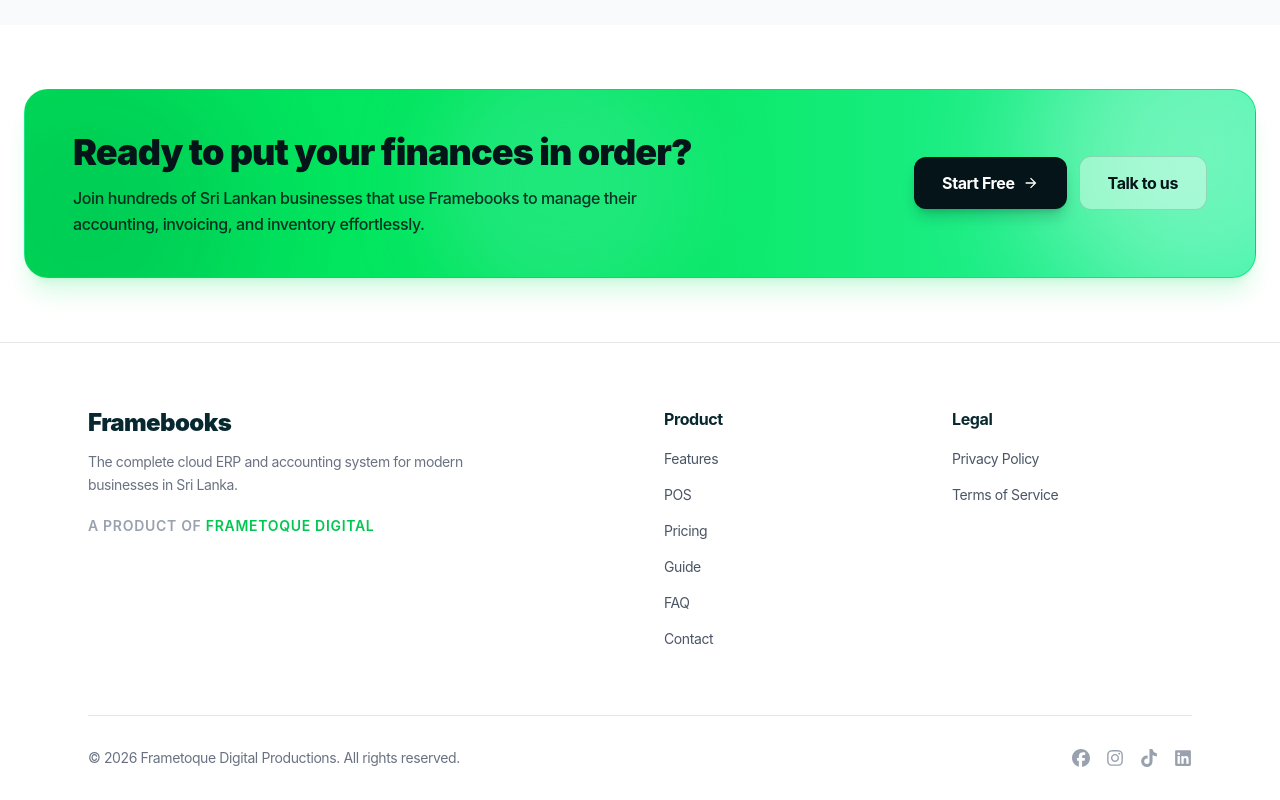
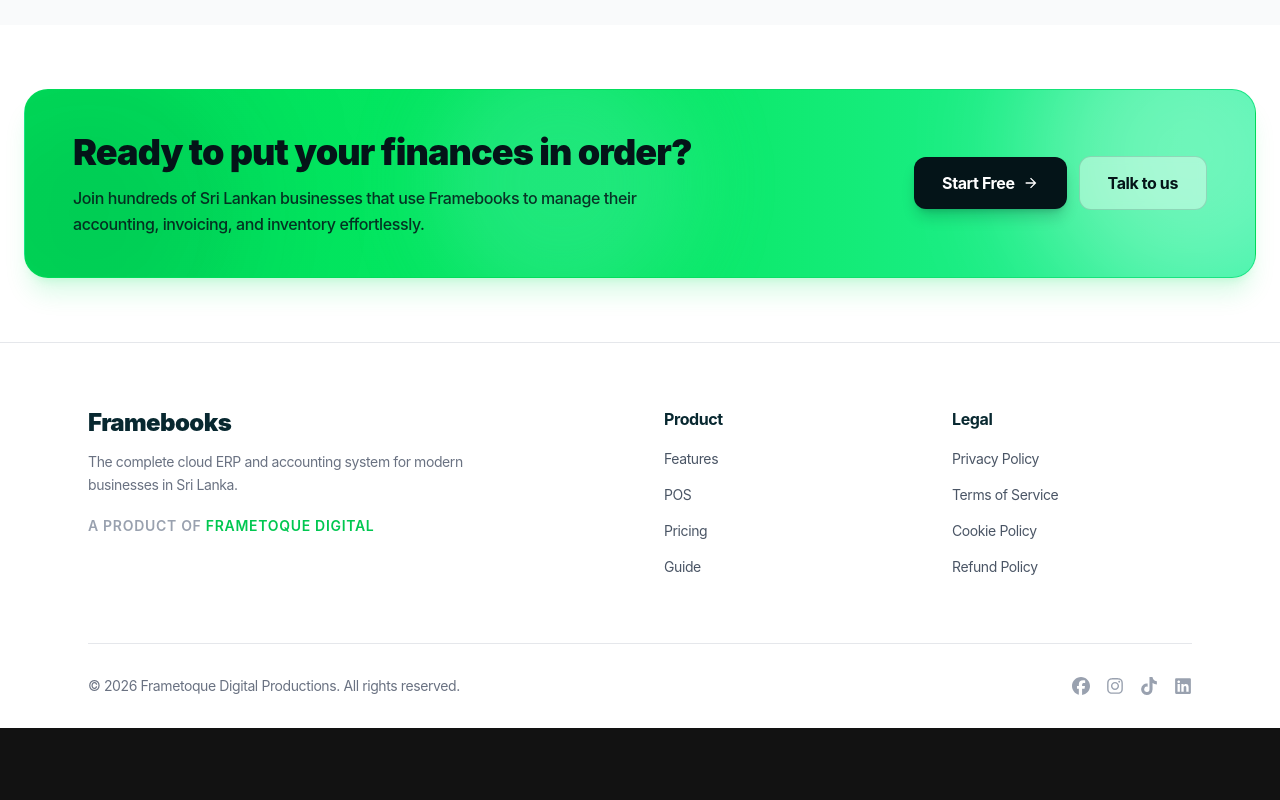
Before and after one commit to frametoque/framebooks, a Next.js app: page / in a window 1280 px wide. Shown: the part 7736-8536 px from the top of the page. After the commit the page ends 8464 px from the top, so only its background shows below. Built offline with nearby package versions, Linux system fonts and the light colour scheme; no server answers; the database is empty; a web font is replaced by a local one.

Commit message:
content(footer): balance product and legal columns to exactly 4 items each

```diff
--- a/src/components/landing/Footer.tsx
+++ b/src/components/landing/Footer.tsx
@@ -1,5 +1,5 @@
 import Link from 'next/link';
-import { navigation } from '@/data/landing/content';
+import { footerProductLinks, footerLegalLinks } from '@/data/landing/content';
 import { FaFacebook, FaInstagram, FaTiktok, FaLinkedin } from 'react-icons/fa6';
 
 const socialLinks = [
@@ -39,7 +39,7 @@ export default function Footer() {
           <div>
             <h4 className="font-bold text-sm sm:text-base mb-3 sm:mb-4 text-[#082830]">Product</h4>
             <ul className="space-y-2.5 sm:space-y-3 text-sm text-gray-600">
-              {navigation.map((n) => (
+              {footerProductLinks.map((n) => (
                 <li key={n.name}>
                   <Link href={n.href} className="inline-block py-0.5 hover:text-[#00C750] transition-colors">
                     {n.name}
@@ -51,16 +51,13 @@ export default function Footer() {
           <div>
             <h4 className="font-bold text-sm sm:text-base mb-3 sm:mb-4 text-[#082830]">Legal</h4>
             <ul className="space-y-2.5 sm:space-y-3 text-sm text-gray-600">
-              <li>
-                <Link href="#" className="inline-block py-0.5 hover:text-[#00C750] transition-colors">
-                  Privacy Policy
-                </Link>
-              </li>
-              <li>
-                <Link href="#" className="inline-block py-0.5 hover:text-[#00C750] transition-colors">
-                  Terms of Service
-                </Link>
-              </li>
+              {footerLegalLinks.map((item) => (
+                <li key={item.name}>
+                  <Link href={item.href} className="inline-block py-0.5 hover:text-[#00C750] transition-colors">
+                    {item.name}
+                  </Link>
+                </li>
+              ))}
             </ul>
           </div>
         </div>
--- a/src/data/landing/content.ts
+++ b/src/data/landing/content.ts
@@ -5,6 +5,20 @@ export const navigation = [
   { name: 'Guide', href: '/guide' },
   { name: 'FAQ', href: '/#faq' },
   { name: 'Contact', href: '/#contact' },
+];
+
+export const footerProductLinks = [
+  { name: 'Features', href: '/#features' },
+  { name: 'POS', href: '/#pos' },
+  { name: 'Pricing', href: '/#pricing' },
+  { name: 'Guide', href: '/guide' },
+];
+
+export const footerLegalLinks = [
+  { name: 'Privacy Policy', href: '#' },
+  { name: 'Terms of Service', href: '#' },
+  { name: 'Cookie Policy', href: '#' },
+  { name: 'Refund Policy', href: '#' },
 ];
 
 export const kpis = [
```
